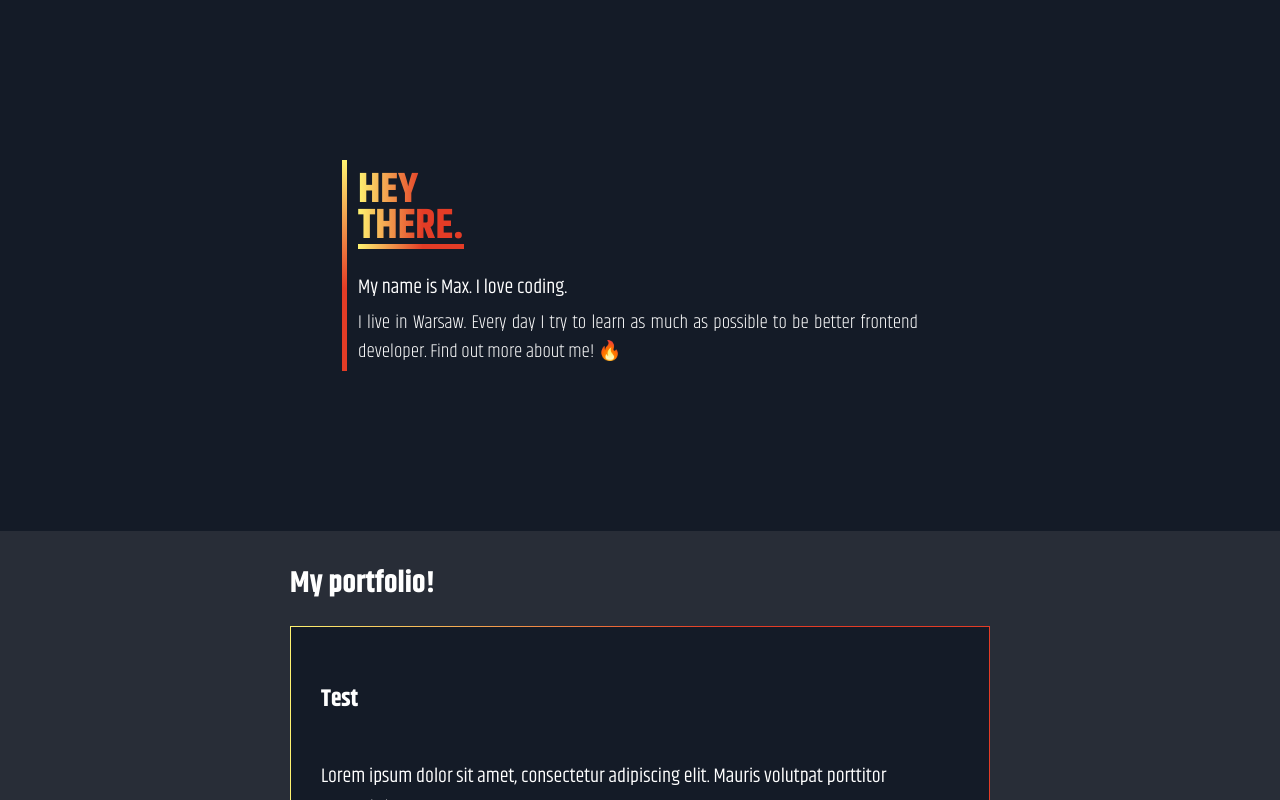
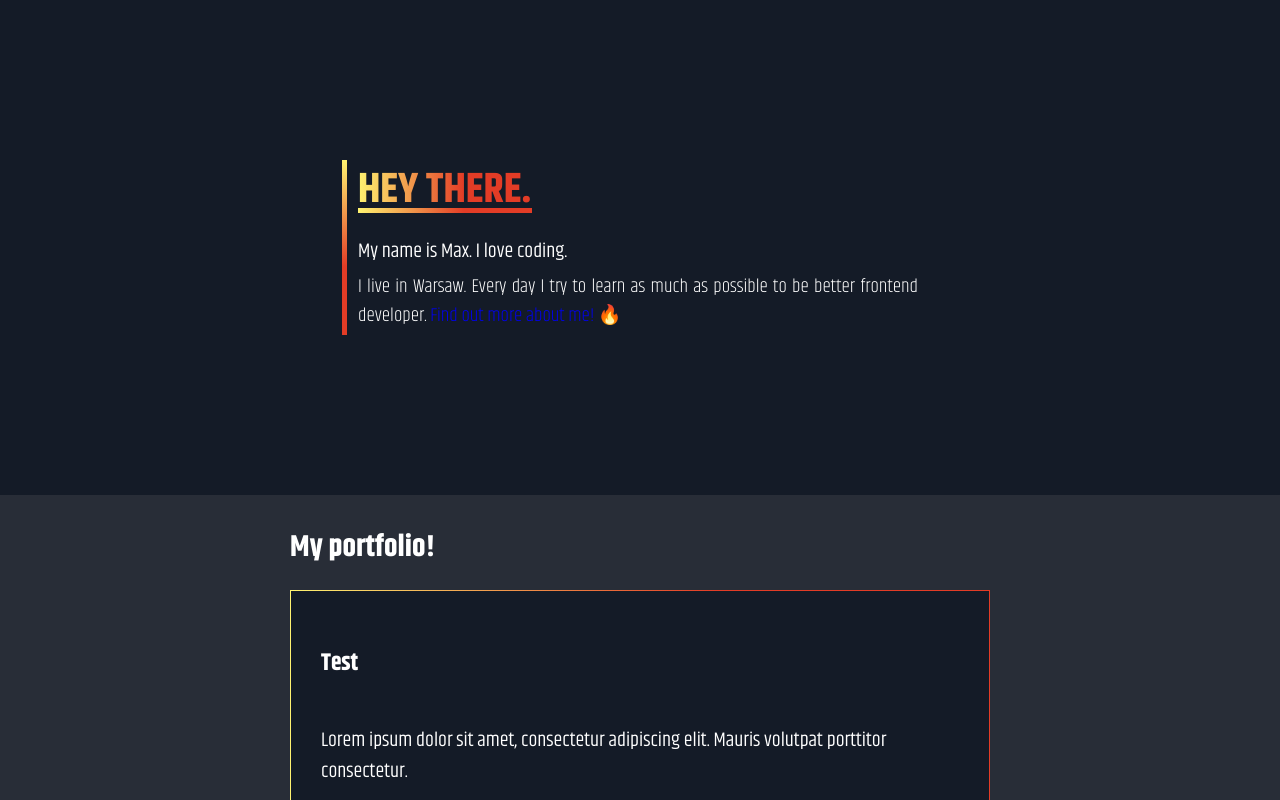
Before and after one commit to maksymilianMroz/maksymilianmroz.github.io, a React (Create React App) app: page / in a window 1280 px wide. Shown: the top 800 px of the page. Built offline with nearby package versions, Linux system fonts and the light colour scheme.

Commit message:
Props in first section upgraded

```diff
--- a/src/components/TextSection/TextSection.js
+++ b/src/components/TextSection/TextSection.js
@@ -1,13 +1,13 @@
 import React from 'react';
 import classes from './TextSection.module.scss';
 
-const TextSection = () => {
+const TextSection = (props) => {
     return (
         <div className={classes.TextSection}>
             <div className={classes.section}>
-                <h1 className={classes.section__header}>HEY <br/> THERE.</h1>
-                <p className={classes.section__content__one}>My name is Max. I love coding.</p>
-                <p className={classes.section__content__two}>I live in Warsaw. Every day I try to learn as much as possible to be better frontend developer. Find out more about me! 🔥</p>
+                <h1 className={classes.section__header}>{props.title}</h1>
+                <p className={classes.section__content__one}>{props.firstLine} <span>{props.firstLineDecor}</span></p>
+    <p className={classes.section__content__two}>{props.par} <a href='#'>{props.button}</a> </p>
             </div>
         </div>
     );
--- a/src/containers/App.js
+++ b/src/containers/App.js
@@ -6,19 +6,26 @@ import Portfolio from '../components/Portfolio/Portfolio';
 
 class App extends Component {
   state = {
+    title: 'andrzej',
     firstSection: {
       title: 'Hey there.',
       firstLine: 'My name is Max.',
       firstLineDecor: 'I love coding.',
       par: 'I live in Warsaw. Every day I try to learn as much as possible to be better frontend developer.',
-      button: 'Find out more about me!'
+      button: 'Find out more about me! 🔥'
     }
   }
 
   render() {
     return (
       <div className="App">
-        <TextSection />
+        <TextSection
+        title={this.state.firstSection.title}
+        firstLine={this.state.firstSection.firstLine}
+        firstLineDecor={this.state.firstSection.firstLineDecor}
+        par={this.state.firstSection.par}
+        button={this.state.firstSection.button}
+        />
         <Portfolio />
         <TextSection />
       </div>
```
